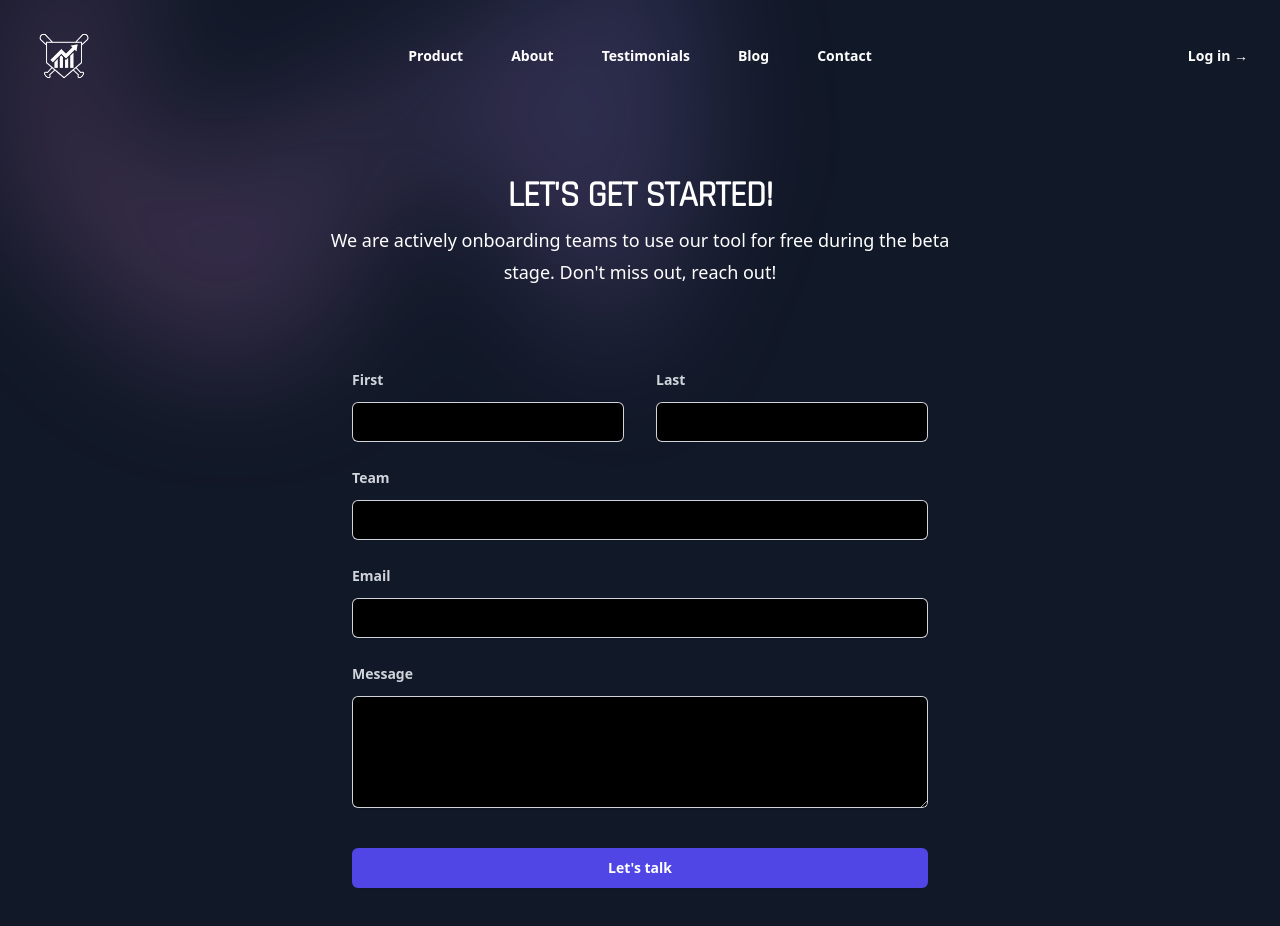
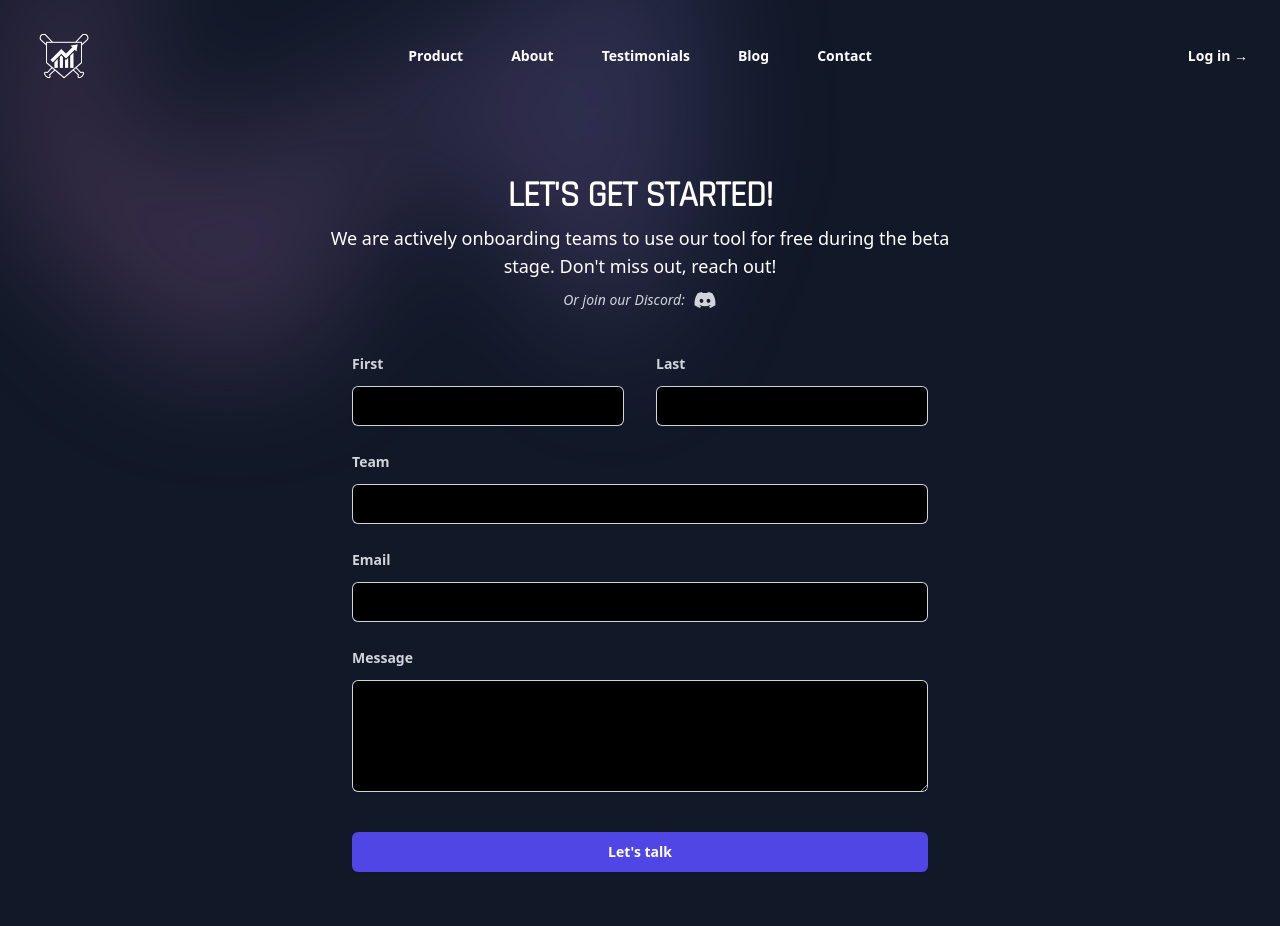
Before and after one commit to dataBase-Sabermetrics/dbsabermetrics.com, a Vue app: page /contact in a window 1280 px wide. Shown: the top 926 px of the page. Built offline with nearby package versions, Linux system fonts and the light colour scheme.

Commit message:
include discord buttons

```diff
--- a/src/components/Footer.vue
+++ b/src/components/Footer.vue
@@ -29,6 +29,18 @@ const navigation = {
           h('svg', { fill: 'currentColor', viewBox: '0 0 24 24' }, [
             h('path', {
               d: 'M13.6823 10.6218L20.2391 3H18.6854L12.9921 9.61788L8.44486 3H3.2002L10.0765 13.0074L3.2002 21H4.75404L10.7663 14.0113L15.5685 21H20.8131L13.6819 10.6218H13.6823ZM11.5541 13.0956L10.8574 12.0991L5.31391 4.16971H7.70053L12.1742 10.5689L12.8709 11.5655L18.6861 19.8835H16.2995L11.5541 13.096V13.0956Z',
+            }),
+          ]),
+      }),
+    },
+    {
+      name: 'Discord',
+      href: 'https://discord.gg/StuxrWGjdf',
+      icon: defineComponent({
+        render: () =>
+          h('svg', { fill: 'currentColor', viewBox: '0 0 24 24' }, [
+            h('path', {
+            d: "M19.27 5.33C17.94 4.71 16.5 4.26 15 4a.09.09 0 0 0-.07.03c-.18.33-.39.76-.53 1.09a16.09 16.09 0 0 0-4.8 0c-.14-.34-.35-.76-.54-1.09c-.01-.02-.04-.03-.07-.03c-1.5.26-2.93.71-4.27 1.33c-.01 0-.02.01-.03.02c-2.72 4.07-3.47 8.03-3.1 11.95c0 .02.01.04.03.05c1.8 1.32 3.53 2.12 5.24 2.65c.03.01.06 0 .07-.02c.4-.55.76-1.13 1.07-1.74c.02-.04 0-.08-.04-.09c-.57-.22-1.11-.48-1.64-.78c-.04-.02-.04-.08-.01-.11c.11-.08.22-.17.33-.25c.02-.02.05-.02.07-.01c3.44 1.57 7.15 1.57 10.55 0c.02-.01.05-.01.07.01c.11.09.22.17.33.26c.04.03.04.09-.01.11c-.52.31-1.07.56-1.64.78c-.04.01-.05.06-.04.09c.32.61.68 1.19 1.07 1.74c.03.01.06.02.09.01c1.72-.53 3.45-1.33 5.25-2.65c.02-.01.03-.03.03-.05c.44-4.53-.73-8.46-3.1-11.95c-.01-.01-.02-.02-.04-.02zM8.52 14.91c-1.03 0-1.89-.95-1.89-2.12s.84-2.12 1.89-2.12c1.06 0 1.9.96 1.89 2.12c0 1.17-.84 2.12-1.89 2.12zm6.97 0c-1.03 0-1.89-.95-1.89-2.12s.84-2.12 1.89-2.12c1.06 0 1.9.96 1.89 2.12c0 1.17-.83 2.12-1.89 2.12z"
             }),
           ]),
       }),
--- a/src/views/ContactView.vue
+++ b/src/views/ContactView.vue
@@ -60,10 +60,27 @@ const handleSubmit = async () => {
   <div class="isolate px-6 py-24 sm:py-32 lg:px-8">
     <div class="mx-auto max-w-2xl text-center">
       <h2 class="text-3xl font-bold tracking-tight text-white sm:text-4xl">Let's Get Started!</h2>
-            <p class="mt-2 text-lg leading-8 text-white">We are actively onboarding teams to use our tool for free during the beta stage. Don't miss out, reach out!</p>
-            <p v-if="errorMessage" class="mt-2 text-lg leading-8 text-red-400">{{ errorMessage }}</p>
+      <div class="mt-2 text-lg flex flex-col items-center">
+        <div class="text-white mb-2">
+          We are actively onboarding teams to use our tool for free during the beta stage. Don't miss out, reach out!
         </div>
-        <form @submit.prevent="handleSubmit" enctype="application/x-www-form-urlencoded" name="contact" id="contactForm" method="post" data-netlify="true" data-netlify-honeypot="bot-field" class="mx-auto mt-16 max-w-xl sm:mt-20">
+        <div class="flex items-center gap-2">
+          <span class="text-gray-300 italic text-sm">Or join our Discord:</span>
+          <a href="https://discord.gg/StuxrWGjdf" target="_blank" class="hover:opacity-80 transition-opacity">
+            <svg
+              xmlns="http://www.w3.org/2000/svg"
+              viewBox="0 0 24 24"
+              fill="currentColor"
+              class="w-6 h-6 text-gray-300 hover:text-white transition-colors"
+            >
+              <path d="M19.27 5.33C17.94 4.71 16.5 4.26 15 4a.09.09 0 0 0-.07.03c-.18.33-.39.76-.53 1.09a16.09 16.09 0 0 0-4.8 0c-.14-.34-.35-.76-.54-1.09c-.01-.02-.04-.03-.07-.03c-1.5.26-2.93.71-4.27 1.33c-.01 0-.02.01-.03.02c-2.72 4.07-3.47 8.03-3.1 11.95c0 .02.01.04.03.05c1.8 1.32 3.53 2.12 5.24 2.65c.03.01.06 0 .07-.02c.4-.55.76-1.13 1.07-1.74c.02-.04 0-.08-.04-.09c-.57-.22-1.11-.48-1.64-.78c-.04-.02-.04-.08-.01-.11c.11-.08.22-.17.33-.25c.02-.02.05-.02.07-.01c3.44 1.57 7.15 1.57 10.55 0c.02-.01.05-.01.07.01c.11.09.22.17.33.26c.04.03.04.09-.01.11c-.52.31-1.07.56-1.64.78c-.04.01-.05.06-.04.09c.32.61.68 1.19 1.07 1.74c.03.01.06.02.09.01c1.72-.53 3.45-1.33 5.25-2.65c.02-.01.03-.03.03-.05c.44-4.53-.73-8.46-3.1-11.95c-.01-.01-.02-.02-.04-.02zM8.52 14.91c-1.03 0-1.89-.95-1.89-2.12s.84-2.12 1.89-2.12c1.06 0 1.9.96 1.89 2.12c0 1.17-.84 2.12-1.89 2.12zm6.97 0c-1.03 0-1.89-.95-1.89-2.12s.84-2.12 1.89-2.12c1.06 0 1.9.96 1.89 2.12c0 1.17-.83 2.12-1.89 2.12z"/>
+              </svg>
+          </a>
+        </div>
+      </div>
+      <p v-if="errorMessage" class="mt-1 text-lg leading-8 text-red-400">{{ errorMessage }}</p>
+    </div>
+    <form @submit.prevent="handleSubmit" enctype="application/x-www-form-urlencoded" name="contact" id="contactForm" method="post" data-netlify="true" data-netlify-honeypot="bot-field" class="mx-auto mt-8 max-w-xl sm:mt-10">
       <input type="hidden" name="form-name" value="contact" />
       <div class="grid grid-cols-1 gap-x-8 gap-y-6 sm:grid-cols-2">
         <div>
```
Lines whose indentation alone changed are shown as unchanged.
